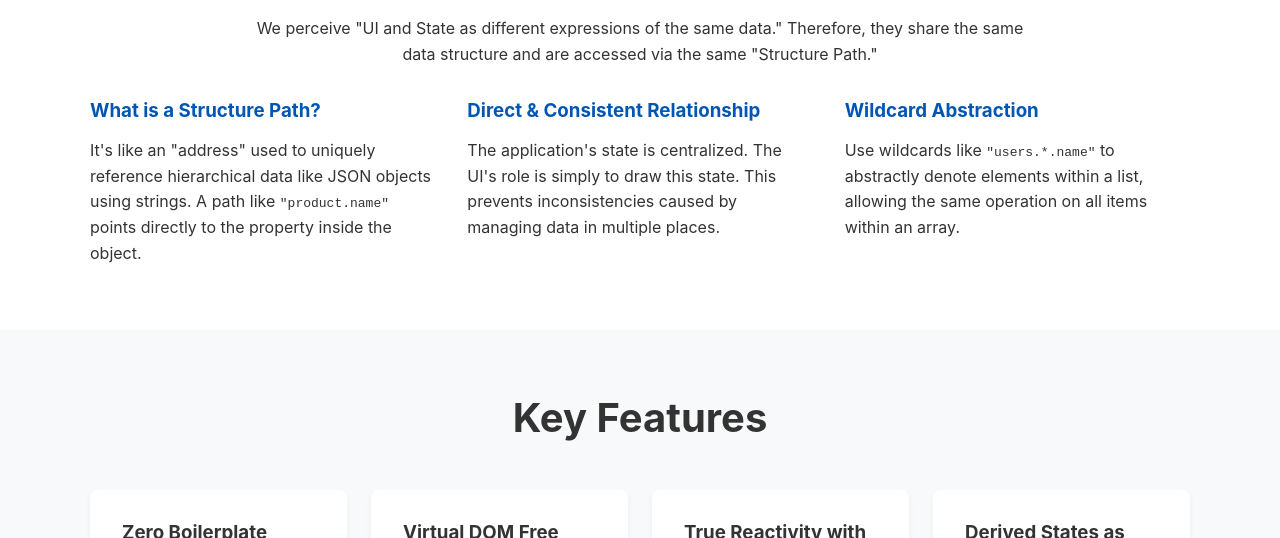
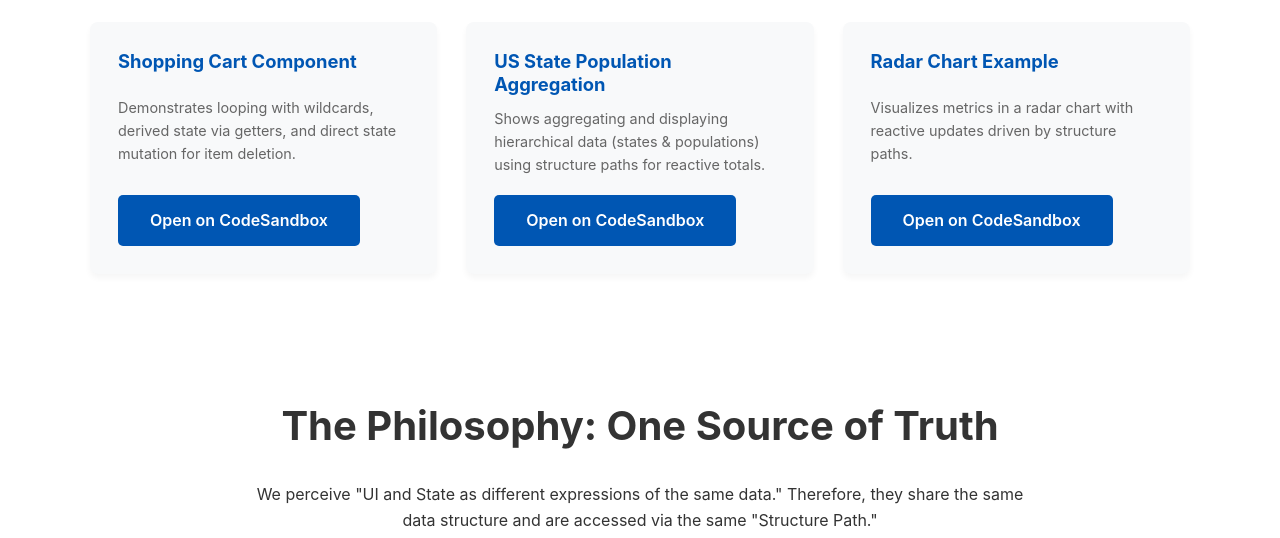
Before and after one commit to structivejs/structivejs.github.io, a plain HTML site: page index.html in a window 1280 px wide. Shown: the part 630-1168 px from the top of the page. Drawn offline with Linux system fonts and the light colour scheme.

Commit message:
Add Examples section with example cards and links to CodeSandbox

```diff
--- a/index.html
+++ b/index.html
@@ -137,6 +137,27 @@
         text-align: center;
     }
     footer a { color: var(--secondary-color); }
+
+    /* Examples Section */
+    #examples { background-color: white; }
+    #examples h2 { text-align: center; margin-bottom: 2.5rem; font-size: 2.4rem; }
+    .examples-grid {
+        display: grid;
+        grid-template-columns: repeat(auto-fit, minmax(280px, 1fr));
+        gap: 1.8rem;
+    }
+    .example-card {
+        background: var(--bg-light);
+        border-radius: 8px;
+        padding: 1.75rem;
+        box-shadow: 0 4px 6px rgba(0,0,0,0.04);
+        display: flex;
+        flex-direction: column;
+        justify-content: space-between;
+    }
+    .example-card h3 { margin-bottom: 0.75rem; color: var(--primary-color); font-size: 1.15rem; }
+    .example-card p { font-size: 0.9rem; color: var(--text-light); margin-bottom: 1.2rem; }
+    .example-card .example-actions a { display: inline-block; }
 </style>
 </head>
 <body>
@@ -146,6 +167,36 @@
             <h1>Structive: The Structure Path to Unified UI and State.</h1>
             <p>A simple, scalable framework that eliminates the virtual DOM, boilerplate, and complex middle layers. Just define the data path, and your UI is fully reactive.</p>
             <a href="#code-example" class="btn">See How It Works</a>
+        </div>
+    </section>
+
+    <section id="examples">
+        <div class="container">
+            <h2>Examples</h2>
+            <div class="examples-grid">
+                <div class="example-card">
+                    <h3>Shopping Cart Component</h3>
+                    <p>Demonstrates looping with wildcards, derived state via getters, and direct state mutation for item deletion.</p>
+                    <div class="example-actions">
+                        <a href="https://codesandbox.io/p/sandbox/cart-6c5dnl" target="_blank" rel="noopener" class="btn">Open on CodeSandbox</a>
+                    </div>
+                </div>
+                <div class="example-card">
+                    <h3>US State Population Aggregation</h3>
+                    <p>Shows aggregating and displaying hierarchical data (states & populations) using structure paths for reactive totals.</p>
+                    <div class="example-actions">
+                        <a href="https://codesandbox.io/p/sandbox/condescending-water-6wkp22" target="_blank" rel="noopener" class="btn">Open on CodeSandbox</a>
+                    </div>
+                </div>
+                <div class="example-card">
+                    <h3>Radar Chart Example</h3>
+                    <p>Visualizes metrics in a radar chart with reactive updates driven by structure paths.</p>
+                    <div class="example-actions">
+                        <a href="https://codesandbox.io/p/sandbox/zealous-pascal-7qn8r9" target="_blank" rel="noopener" class="btn">Open on CodeSandbox</a>
+                    </div>
+                </div>
+                <!-- Future examples can be added here -->
+            </div>
         </div>
     </section>
 
```
